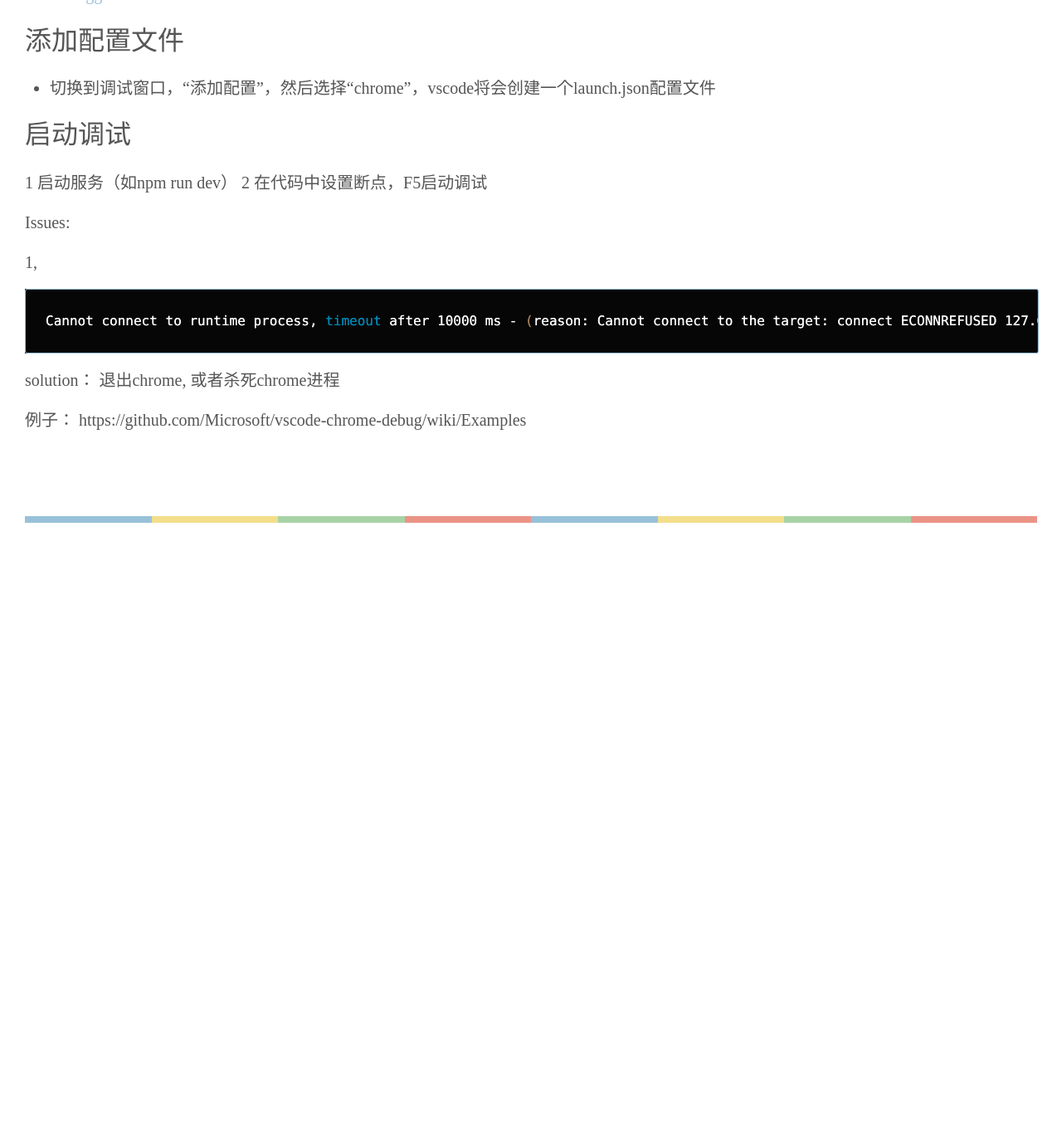
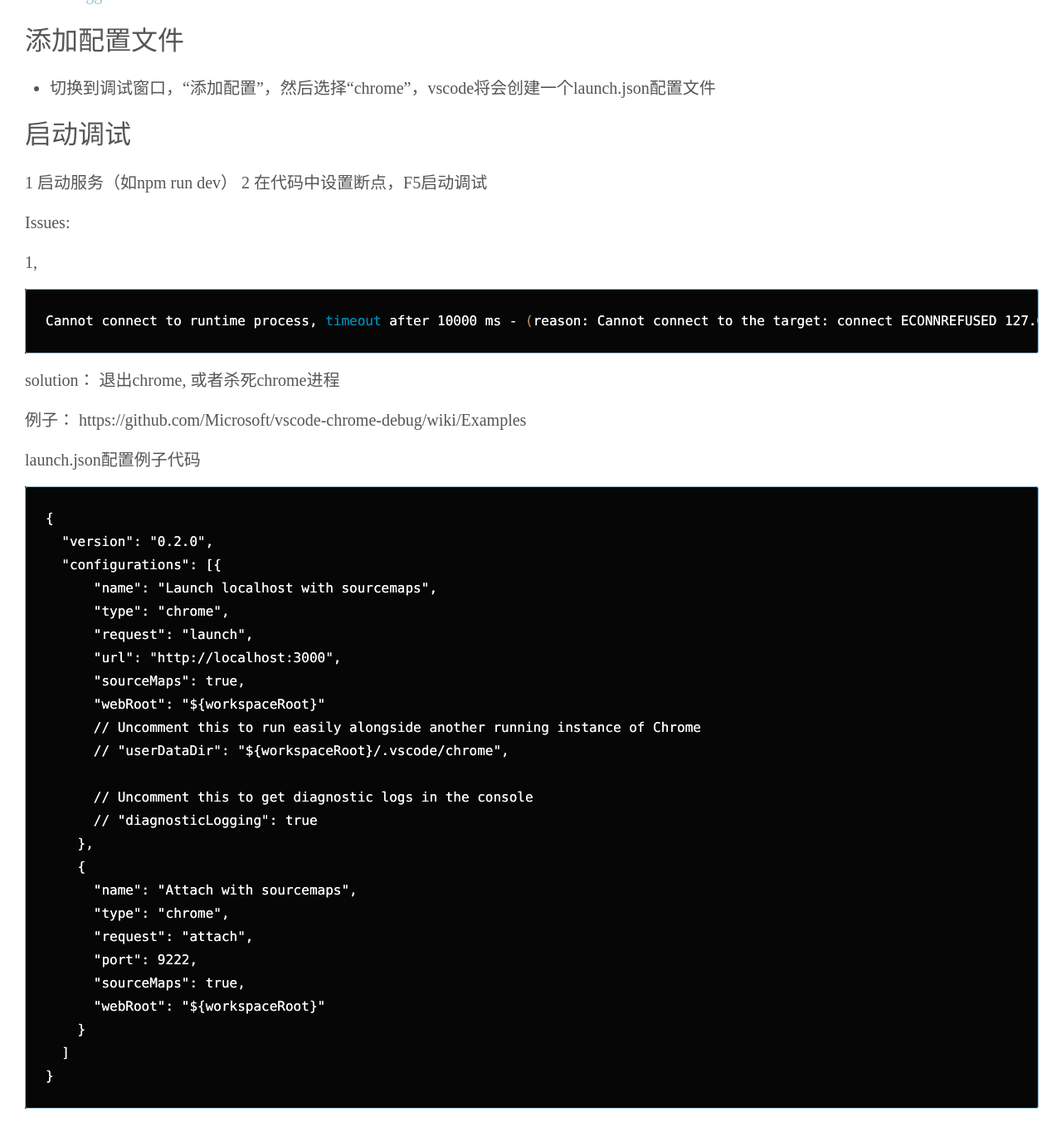
Before and after one commit to YYvanYang/yyvanyang.github.io, a Jekyll site: the page built from _posts/2017-03-11-vscode-debug-with-chrome.md, in a window 1280 px wide and 1400 px high, scrolled down 435 px. Shown: the top 1375 px of the window at 83% size. Built offline with Jekyll 4.4.1, drawn with Linux system fonts in a browser that asks for light colours; some web fonts are replaced; comment, search, counter and statistics services are not loaded; before the commit the page ends 1065 px from its top, so only the background shows below that.

Commit message:
update vscode debug with config

````diff
--- a/_posts/2017-03-11-vscode-debug-with-chrome.md
+++ b/_posts/2017-03-11-vscode-debug-with-chrome.md
@@ -26,3 +26,33 @@ solution： 退出chrome, 或者杀死chrome进程
 
 例子：
 https://github.com/Microsoft/vscode-chrome-debug/wiki/Examples
+
+
+launch.json配置例子代码
+```
+{
+	"version": "0.2.0",
+	"configurations": [{
+			"name": "Launch localhost with sourcemaps",
+			"type": "chrome",
+			"request": "launch",
+			"url": "http://localhost:3000",
+			"sourceMaps": true,
+			"webRoot": "${workspaceRoot}"
+			// Uncomment this to run easily alongside another running instance of Chrome
+			// "userDataDir": "${workspaceRoot}/.vscode/chrome",
+
+			// Uncomment this to get diagnostic logs in the console
+			// "diagnosticLogging": true
+		},
+		{
+			"name": "Attach with sourcemaps",
+			"type": "chrome",
+			"request": "attach",
+			"port": 9222,
+			"sourceMaps": true,
+			"webRoot": "${workspaceRoot}"
+		}
+	]
+}
+```
````
